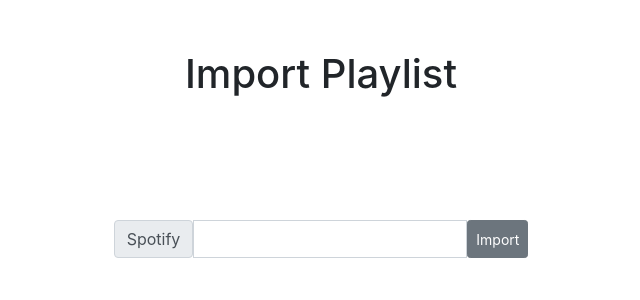
After one commit to playlstr/playlstr, a Django app: page /import/ in a window 1280 px wide. The commit adds this page. Shown: the top 300 px of the page, without its empty margins (319-959 px from the left). Run offline with Django 3.2, Linux system fonts and the light colour scheme; some libraries are stand-ins or nearby versions.

Commit message:
Update frontend and add some playlist import backend
Update style for all pages
Add playlist import page
Update index page to have link to import playlist page
Add backend for importing spotify playlist tracks to database
Add requirements.txt and update README accordingly

```diff
--- a/playlstr/models.py
+++ b/playlstr/models.py
@@ -28,6 +28,9 @@ class Track(models.Model):
 
 
 class Playlist(models.Model):
+    """
+    A playlist
+    """
     playlist_id = models.AutoField(primary_key=True)
     name = models.CharField(max_length=255)
     tracks = models.ManyToManyField(Track)
--- /dev/null
+++ b/playlstr/static/css/style.css
@@ -0,0 +1,24 @@
+html {
+    display: table;
+    margin: auto;
+}
+
+body {
+    display: table-cell;
+    vertical-align: middle;
+}
+
+.importButtons {
+    margin: auto;
+}
+
+.centered {
+    margin: 0 auto;
+    width: 100%;
+    text-align: center;
+    align-content: center;
+}
+
+.hidden{
+    display: none;
+}
--- /dev/null
+++ b/playlstr/static/js/import.js
@@ -0,0 +1,51 @@
+function showSpotifyImport() {
+    $('#spotifyImportContainer').show();
+}
+
+function parseSpotifyImport() {
+    //url = $('#spotifyImportInput').text();
+    url = "https://open.spotify.com/playlist/1vil9lNHzzlW3sWXfM13HY";
+    if (url.match('^http(s?):\\/\\/open\\.spotify\\.com\\/playlist\\/.{22}\\/?')) {
+        $('#invalidSpotifyUrl').hide();
+        importSpotifyUrl(url);
+    } else {
+        $('#invalidSpotifyUrl').show();
+    }
+}
+
+function importSpotifyUrl(import_url) {
+    var location = window.location.toString();
+    var access_token_start = location.indexOf('#access_token=') + 14;
+    if (access_token_start === -1 + 14) {
+        window.location.href = 'https://accounts.spotify.com/authorize?client_id=c39c475f390546a1832482a02c4aa36a&response_type=token&scope=playlist-modify-public%20playlist-read-private%20playlist-read%20playlist-read-collaborative&redirect_uri=' + location;
+    }
+    var access_token_end = location.indexOf('&', access_token_start);
+    if (access_token_end === -1) access_token_end = location.length;
+    var access_token = location.substring(access_token_start, access_token_end);
+    $('#spotifyImportRequestSent').show();
+    if (document.cookie.length === 0) spotifyImportFail();
+    var csrf_cookie_start = document.cookie.indexOf('csrftoken=') + 10;
+    var csrf_cookie_end = document.cookie.indexOf(';', csrf_cookie_start);
+    if (csrf_cookie_end === -1) csrf_cookie_end = document.cookie.length;
+    var csrf = unescape(document.cookie.substring(csrf_cookie_start, csrf_cookie_end));
+    console.log(csrf);
+    console.log(location.substring(0, location.indexOf('/import/') + 8) + 'spotify/');
+    $.ajax({
+        type: 'POST',
+        url: location.substring(0, location.indexOf('/import/') + 8) + 'spotify/',
+        headers: {'X-CSRFToken': csrf},
+        cache: false,
+        timeout: 30000,
+        data: {'playlist_url' : import_url, 'access_token': access_token},
+        error: spotifyImportFail,
+        success: spotifyImportComplete,
+        dataType: 'text'
+    });
+}
+
+function spotifyImportComplete(data) {
+}
+
+function spotifyImportFail(data) {
+    $('spotifyImportFailed').show();
+}
--- /dev/null
+++ b/playlstr/templates/playlstr/import_playlist.html
@@ -0,0 +1,43 @@
+<!DOCTYPE html>
+<html lang="en">
+{% load static %}
+<head>
+    <script src="https://stackpath.bootstrapcdn.com/bootstrap/4.3.1/js/bootstrap.min.js"
+            integrity="sha384-JjSmVgyd0p3pXB1rRibZUAYoIIy6OrQ6VrjIEaFf/nJGzIxFDsf4x0xIM+B07jRM"
+            crossorigin="anonymous"></script>
+    <script src="https://ajax.googleapis.com/ajax/libs/jquery/3.4.1/jquery.min.js"></script>
+    <script src="https://ajax.googleapis.com/ajax/libs/jqueryui/1.12.1/jquery-ui.min.js"></script>
+    <link rel="stylesheet" href="https://stackpath.bootstrapcdn.com/bootstrap/4.3.1/css/bootstrap.min.css"
+          integrity="sha384-ggOyR0iXCbMQv3Xipma34MD+dH/1fQ784/j6cY/iJTQUOhcWr7x9JvoRxT2MZw1T"
+          crossorigin="anonymous">
+    <script src="{% static 'js/import.js' %}"></script>
+    <link rel="stylesheet" href="{% static 'css/style.css' %}">
+    <title>Import Playlist</title>
+</head>
+<body>
+    <div id="importText" class="h1 centered" style="margin-top:50px; margin-bottom:50px;">
+        Import Playlist
+    </div>
+    <br><br><br>
+    <div id="spotifyImportContainer">
+        <div id="spotifyImport" class="input-group mb-3">
+            <span class="input-group-text" id="spotifyImportText">
+                Spotify
+            </span>
+            <input type="text" class="form-control" id="spotifyImportInput">
+            <button type="button" class="btn btn-secondary btn-sm" onclick="parseSpotifyImport()">
+                Import
+            </button>
+        </div>
+        <div id="invalidSpotifyUrl" class="alert alert-danger hidden">Invalid URL</div>
+        <div id="spotifyImportRequestSent" class="centered hidden">
+            <div id="spotifyImportSpinner" class="spinner-border">
+            </div>
+            Importing...
+        </div>
+        <div id="spotifyImportFailed" class="alert alert-danger hidden">
+            Failed to import playlist
+        </div>
+    </div>
+</body>
+</html>
--- a/playlstr/templates/playlstr/track.html
+++ b/playlstr/templates/playlstr/track.html
@@ -1 +1,4 @@
+<!DOCTYPE html>
+<html lang="en">
 {{ track.artist }} - {{track.title }}
+</html>
--- a/playlstr/urls.py
+++ b/playlstr/urls.py
@@ -24,4 +24,6 @@ urlpatterns = [
     path('list/<int:playlist_id>/', views.playlist, name='playlist'),
     path('track/<int:track_id>/', views.track, name='track'),
     path('edit/<int:playlist_id>/', views.edit_playlist, name='edit'),
+    path('import/', views.import_playlist, name='import'),
+    path('import/spotify/', views.spotify_import, name='spotify_import')
 ]
--- a/playlstr/views.py
+++ b/playlstr/views.py
@@ -1,12 +1,12 @@
 from django.http import HttpResponse
-from django.shortcuts import render, render_to_response
+from django.shortcuts import render
 
 from .models import *
+from .playlist_import import import_spotify
 
 
 def index(request):
-    latest_playlist_list = Playlist.objects.order_by('edit_date')
-    return render(request, 'playlstr/index.html', {'latest_playlist_list': latest_playlist_list})
+    return render(request, 'playlstr/index.html', {'newest_playlist_list': Playlist.objects.order_by('edit_date')})
 
 
 def playlist(request, playlist_id):
@@ -19,3 +19,11 @@ def track(request, track_id):
 
 def edit_playlist(request, playlist_id):
     return HttpResponse("Editing ".format(playlist_id))
+
+
+def import_playlist(request):
+    return render(request, 'playlstr/import_playlist.html')
+
+
+def spotify_import(request):
+    return HttpResponse(import_spotify(request.POST))
--- /dev/null
+++ b/requirements.txt
@@ -0,0 +1,2 @@
+django
+psycopg2
```
Also changed, not shown: playlstr/playlist_import.py (added, +50 -0 lines), playlstr/templates/playlstr/index.html (+28 -9 lines), playlstr/templates/playlstr/playlist.html (+9 -2 lines), README.md, playlstr/settings.py (line endings or trailing spaces), playlstr/static/playlstr/style.css (deleted), 2 other files.
